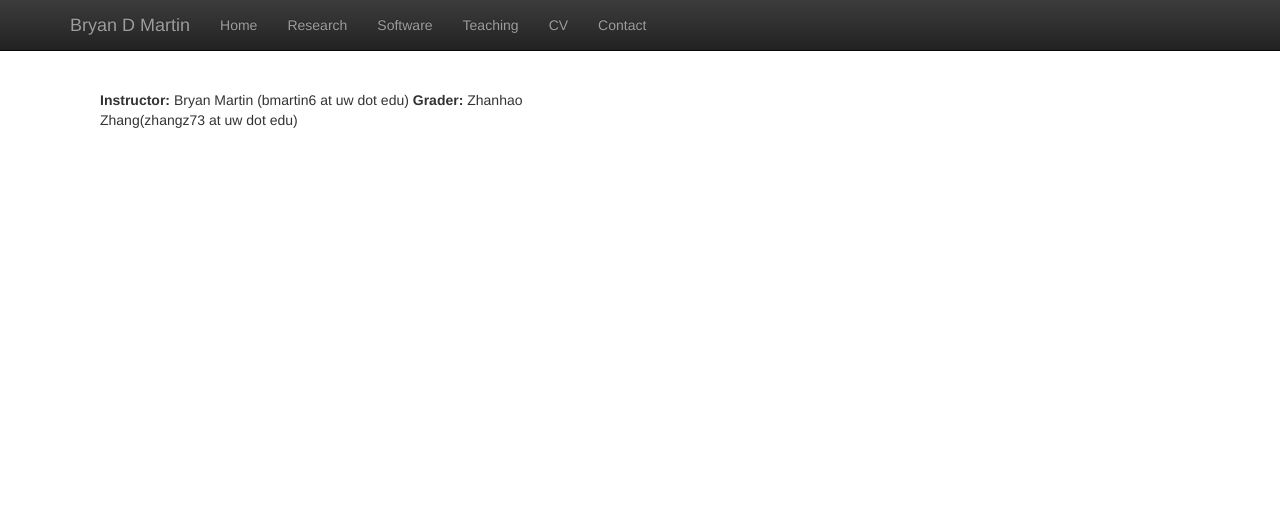
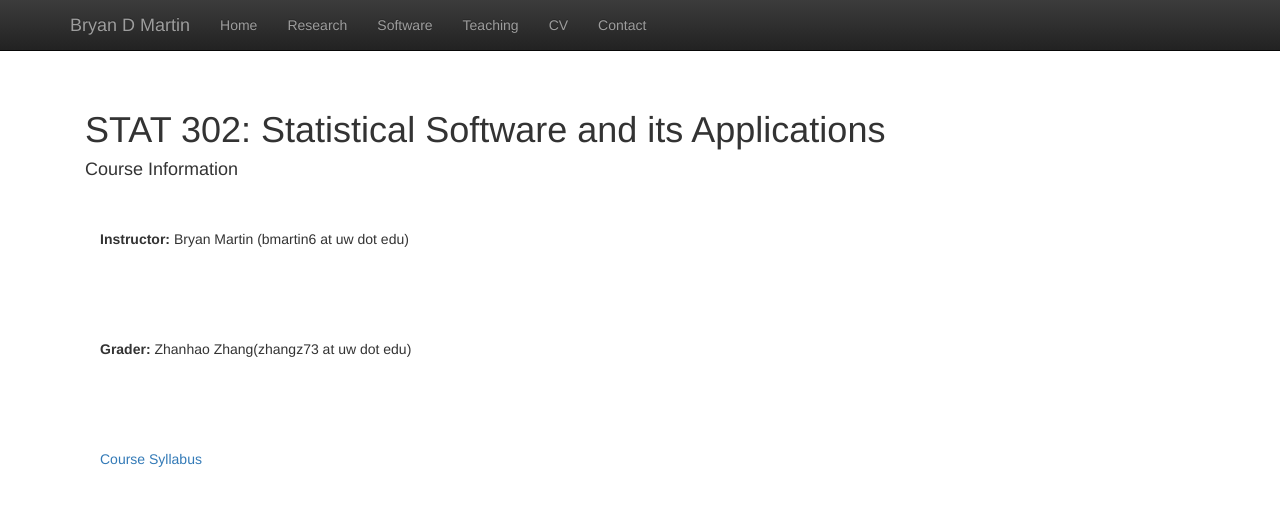
Before and after one commit to bryandmartin/STAT302, a Jekyll site: the page built from index.html, in a window 1280 px wide. Shown: the top 506 px of the page. Built offline with Jekyll 4.4.1, drawn with Linux system fonts in a browser that asks for light colours; nearby versions of some CDN libraries; library files that are not in the unit come from our copies.

Commit message:
Update index.html

```diff
--- a/index.html
+++ b/index.html
@@ -1,16 +1,20 @@
 ---
 layout: default
-title:  'Bryan D Martin'
+title:  'STAT 302'
 ---
 
+<h1>STAT 302: Statistical Software and its Applications</h1>
 
-<div class="col-md-6">
+<h4> Course Information </h4>
+<p class="content">
   <b>Instructor:</b> Bryan Martin (bmartin6 at uw dot edu)
-
+</p>
+<p class="content">
   <b>Grader:</b> Zhanhao Zhang(zhangz73 at uw dot edu)
-</div>
-
-
+</p>
+<p class="content">
+  <a href = "bryandmartin.github.io/STAT302/syllabus.html">Course Syllabus</a>
+</p>
 
 
 
```
